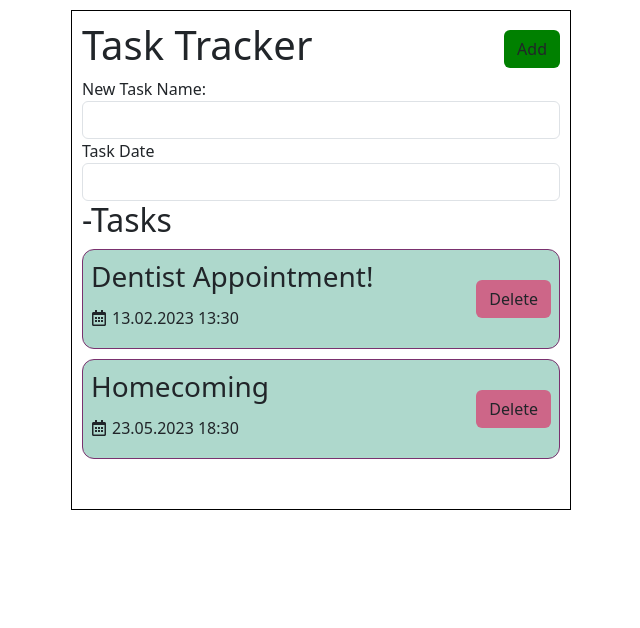
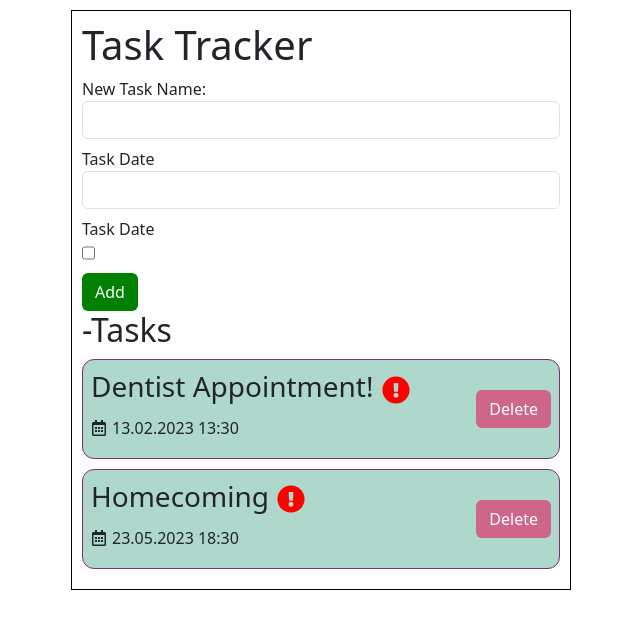
Before and after one commit to mitokande/to-do-react, a React (Create React App) app: page / in a window 1280 px wide. Shown: the top 628 px of the page, without its empty margins (319-959 px from the left). Built offline with nearby package versions, Linux system fonts and the light colour scheme.

Commit message:
add task functionality added

```diff
--- a/src/App.js
+++ b/src/App.js
@@ -23,10 +23,17 @@ export default function App() {
     setTodos(todos.filter((todo) => todo.id !== id))
     console.log(todos)
   }
+  const addTodo = (task) => {
+    const id = Math.floor(Math.random() * 1000) + 7;
+    const newTodo = { id, ...task }
+    setTodos([...todos, newTodo])
+    console.log(todos)
+
+  }
   return (
     <div className='main'>
       <Header></Header>
-      <NewTask></NewTask>
+      <NewTask addTask={addTodo} />
       <Todos tasks={todos} onDelete={deleteTodo} ></Todos>
     </div>
   )
--- a/src/components/Header.js
+++ b/src/components/Header.js
@@ -1,10 +1,9 @@
 import React from 'react'
-import Button from './Button'
 export default function Header() {
     return (
         <div className='header'>
             <h1>Task Tracker</h1>
-            <Button title="Add" bgColor="green"></Button>
+
         </div>
     )
 }
--- a/src/components/NewTask.js
+++ b/src/components/NewTask.js
@@ -1,16 +1,31 @@
-import React from 'react'
+import React, { useState } from 'react'
+import Button from './Button'
 
-export default function NewTask() {
+export default function NewTask({ addTask }) {
+    const [taskName, setTaskName] = useState("")
+    const [taskDate, setTaskDate] = useState("")
+    const [taskReminder, setReminder] = useState(false)
+
+    const task = {
+        text: taskName,
+        dateTime: taskDate,
+        reminder: taskReminder
+    }
     return (
         <div>
-            <div className='form-group'>
+            <div className='form-group mb-2'>
                 <label>New Task Name:</label>
-                <input className='form-control' />
+                <input className='form-control' onChange={(event) => setTaskName(event.target.value)} />
             </div>
-            <div>
+            <div className='form-group mb-2'>
                 <label>Task Date</label>
-                <input className='form-control' />
+                <input className='form-control' onChange={(event) => setTaskDate(event.target.value)} />
             </div>
+            <div className='form-group mb-2'>
+                <label>Task Date</label>
+                <input type='checkbox' className='form-check' onChange={(event) => setReminder(event.target.checked)} />
+            </div>
+            <Button onClick={() => addTask(task)} title="Add" bgColor="green"></Button>
         </div>
     )
 }
--- a/src/components/Todo.js
+++ b/src/components/Todo.js
@@ -1,12 +1,12 @@
 import React from 'react'
 import Button from './Button'
-import { FaRegCalendarAlt } from 'react-icons/fa'
+import { FaExclamationCircle, FaRegCalendarAlt } from 'react-icons/fa'
 
 export default function Todo({ todo, onDelete }) {
     return (
         <div className='todo-box'>
             <div className='todo-texts'>
-                <h3 className='todo-title'>{todo.text}</h3>
+                <h3 className='todo-title'>{todo.text}{todo.reminder ? (<FaExclamationCircle className='mx-2' color='red' />) : null}</h3>
                 <div className='todo-date-box'>
                     <FaRegCalendarAlt />
                     <p className='todo-date'>{todo.dateTime}</p>
--- a/src/index.css
+++ b/src/index.css
@@ -30,7 +30,7 @@ code {
   align-self: center;
   padding: 10px;
   border-radius: 15px;
-  color: white;
+  color: white !important;
   font-weight: 500;
 }
 
```
